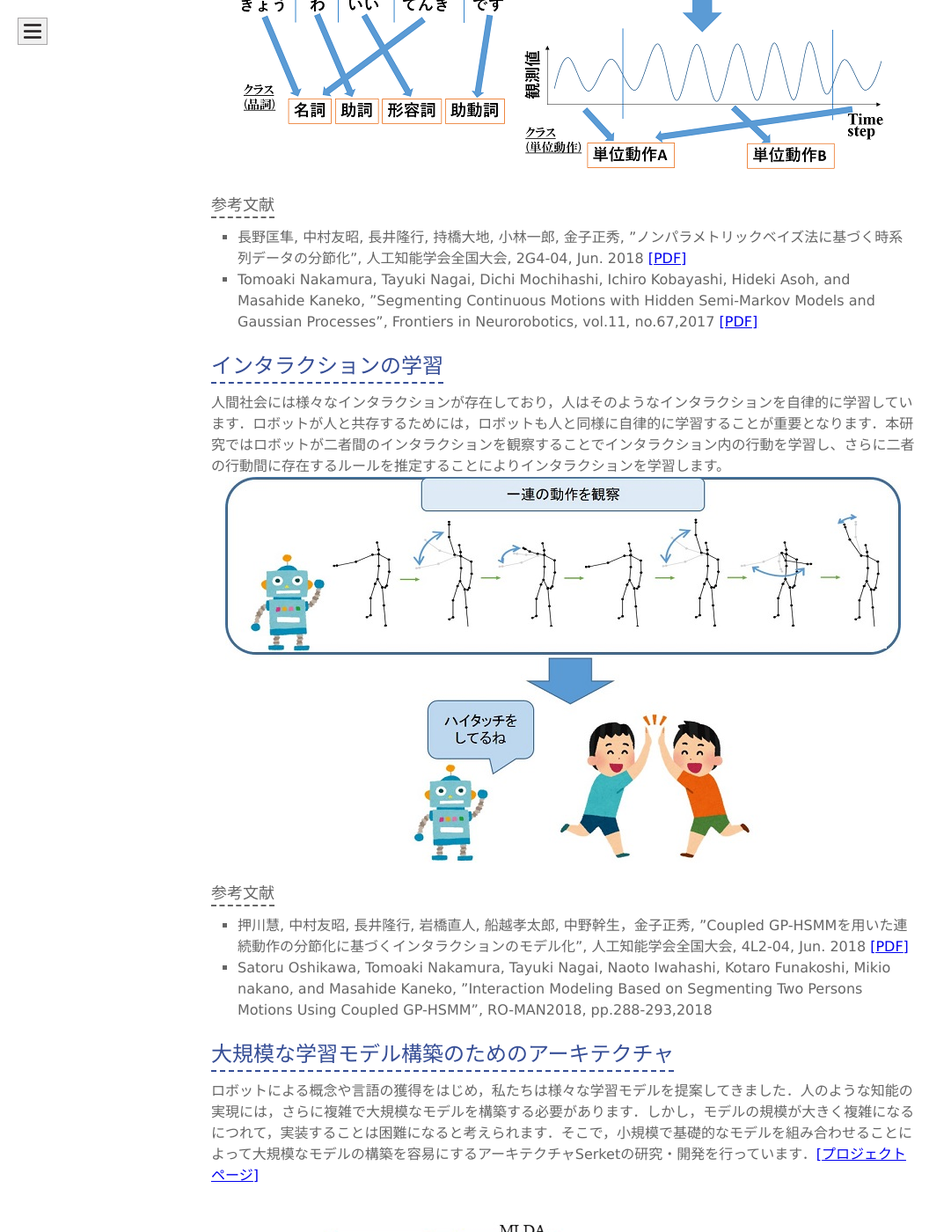
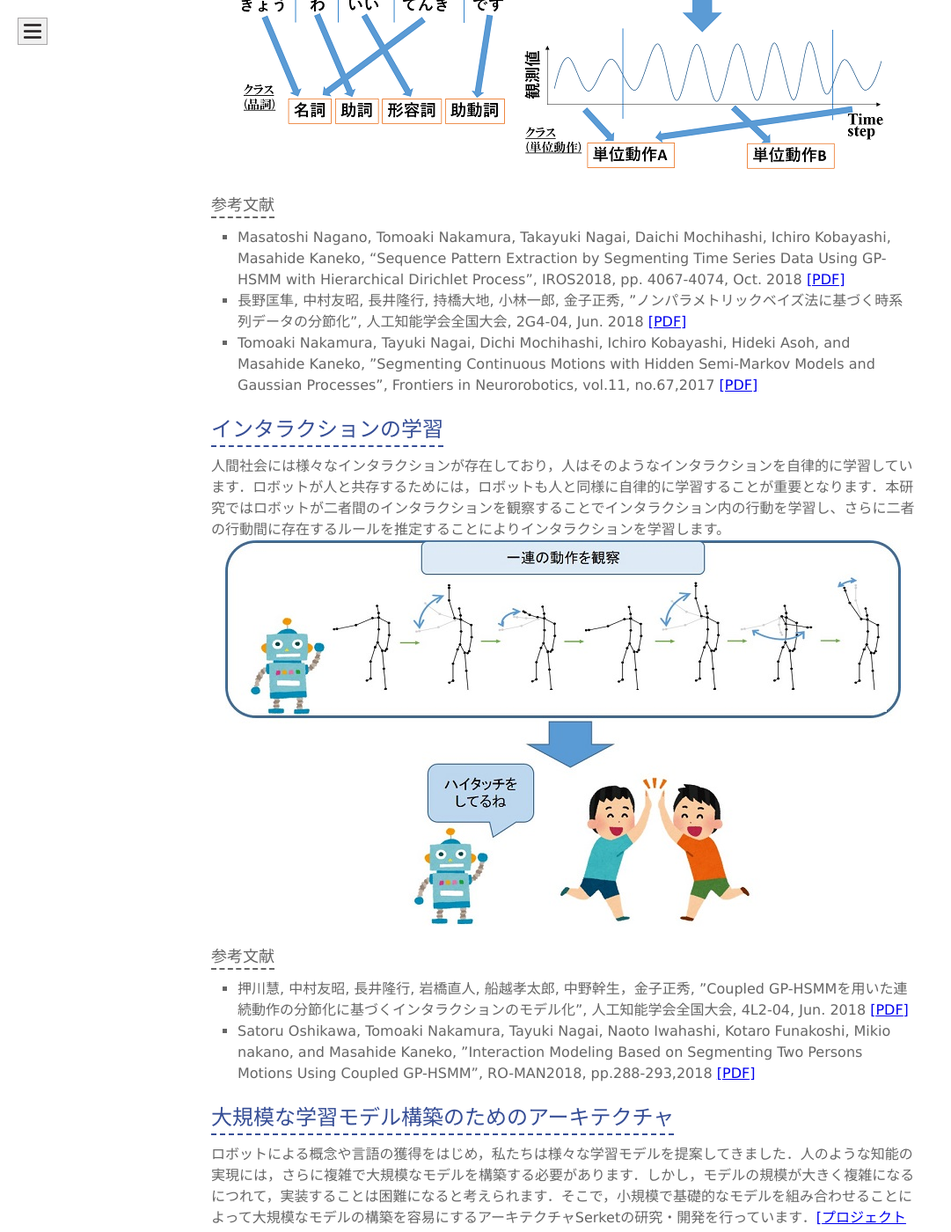
Before and after one commit to naka-lab/naka-lab.github.io, a Jekyll site: the page built from subpages/research.md, in a window 1280 px wide and 1400 px high, scrolled down 1700 px. Shown: the whole window at 88% size, without its empty margins (0-1081 px from the left). Built offline with Jekyll 4.4.1, drawn with Linux system fonts in a browser that asks for light colours; our own code applies the rules of GitHub Pages for plain Markdown files; some of the changed text lies outside the part shown.

Commit message:
参考文献追加

```diff
--- a/subpages/research.md
+++ b/subpages/research.md
@@ -26,6 +26,7 @@ layout: default
 ![時系列情報の分節化](imgs/concept_Segm.png)
 
 ### 参考文献
+- Masatoshi Nagano, Tomoaki Nakamura, Takayuki Nagai, Daichi Mochihashi, Ichiro Kobayashi, Masahide Kaneko, “Sequence Pattern Extraction by Segmenting Time Series Data Using GP-HSMM with Hierarchical Dirichlet Process”, IROS2018, pp. 4067-4074, Oct. 2018 [[PDF]](https://ieeexplore.ieee.org/document/8594029)
 - 長野匡隼, 中村友昭, 長井隆行, 持橋大地, 小林一郎, 金子正秀, ”ノンパラメトリックベイズ法に基づく時系列データの分節化”, 人工知能学会全国大会, 2G4-04, Jun. 2018 [[PDF]](https://confit.atlas.jp/guide/event/jsai2018/subject/2G4-04/detail?lang=ja)
 - Tomoaki Nakamura, Tayuki Nagai, Dichi Mochihashi, Ichiro Kobayashi, Hideki Asoh, and Masahide Kaneko, ”Segmenting Continuous Motions with Hidden Semi-Markov Models and Gaussian Processes”, Frontiers in Neurorobotics, vol.11, no.67,2017 [[PDF]](https://www.frontiersin.org/articles/10.3389/fnbot.2017.00067/full)
 
@@ -41,7 +42,7 @@ layout: default
 
 ### 参考文献
 - 押川慧, 中村友昭, 長井隆行, 岩橋直人, 船越孝太郎, 中野幹生，金子正秀, ”Coupled GP-HSMMを用いた連続動作の分節化に基づくインタラクションのモデル化”, 人工知能学会全国大会, 4L2-04, Jun. 2018 [[PDF]](https://confit.atlas.jp/guide/event/jsai2018/subject/4L2-04/date?lang=ja)
-- Satoru Oshikawa, Tomoaki Nakamura, Tayuki Nagai, Naoto Iwahashi, Kotaro Funakoshi, Mikio nakano, and Masahide Kaneko, ”Interaction Modeling Based on Segmenting Two Persons Motions Using Coupled GP-HSMM”, RO-MAN2018, pp.288-293,2018
+- Satoru Oshikawa, Tomoaki Nakamura, Tayuki Nagai, Naoto Iwahashi, Kotaro Funakoshi, Mikio nakano, and Masahide Kaneko, ”Interaction Modeling Based on Segmenting Two Persons Motions Using Coupled GP-HSMM”, RO-MAN2018, pp.288-293,2018 [[PDF]](https://ieeexplore.ieee.org/document/8525797)
 
 
 
@@ -51,10 +52,9 @@ layout: default
 ![概念・言語獲得](imgs/graphical_models.jpg)
 
 ### 参考文献
+- 國安瞭，中村友昭，長井隆行，谷口忠大，”確率モデルの統合によるマルチモーダル学習モデルの構築”，人工知能学会全国大会，1L4-J-11-02，Jun. 2019 [[PDF]](https://confit.atlas.jp/guide/event-img/jsai2019/1L4-J-11-02/public/pdf?type=in)
 - Tomoaki Nakamura, Takayuki Nagai and Tadahiro Taniguchi, “SERKET: An Architecture for Connecting Stochastic Models to Realize a Large-Scale Cognitive Model”, Frontiers in Neurorobotics, vol. 12, article 25, pp. 1-16, Jun. 2018 [[PDF]](https://www.frontiersin.org/articles/10.3389/fnbot.2018.00025/full)
 - 國安瞭，中村友昭，青木達哉，谷口彰，尾崎僚，伊志嶺朝良，横山裕樹，小椋忠志，長井隆行，谷口忠大，”確率モデルの統合による大規模なモデルの実現 ～VAE, GMM, HMM, MLDAの統合モデルの実装と評価～”，情報論的学習理論ワークショップ，T-34，Nov. 2018
-
-
 
 
 
```
